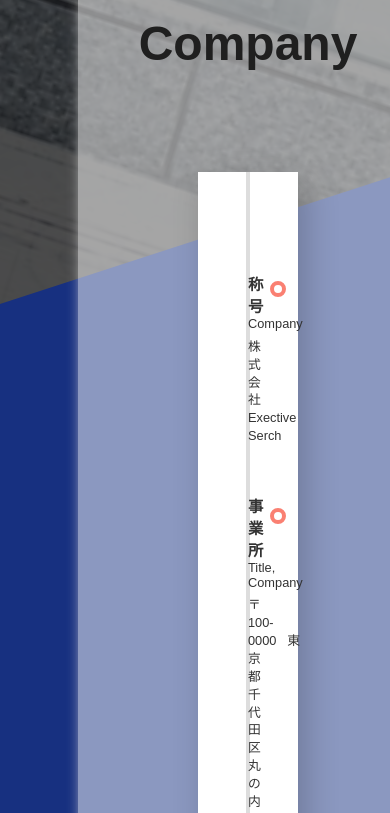
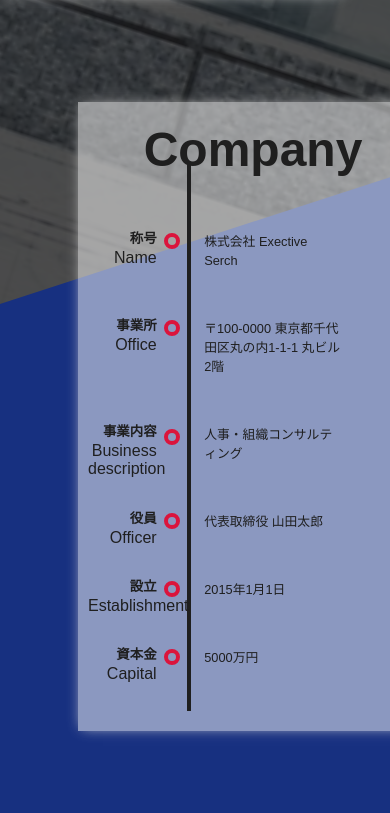
Before and after one commit to zd3g08/RecruitmentAgency, a website: page html/index.html in a window 390 px wide. Shown: the part 1828-2641 px from the top of the page. Drawn offline with nearby package versions, Linux system fonts and the light colour scheme; a web font is replaced by a local one.

Commit message:
companyの完成！

```diff
--- a/assets/scss/style.scss
+++ b/assets/scss/style.scss
@@ -410,6 +410,11 @@ text-shadow:0px 0px 5px rgba(#ababab,.5);
     margin-left: 250px;
     z-index: 30;
 }
+@media screen and (max-width: 2000px){
+    .container {
+        top: 950px;
+    }
+}
 
 section.contents_left {//news
     position: absolute;
@@ -492,7 +497,7 @@ section.contents_right {
 
 section.contents_left2 {//company
     position: absolute;
-    top: 850px;
+    top: 600px;
     left: -130px;
     width: 400px;
     z-index: 30;
@@ -514,11 +519,11 @@ section.contents_left2 {//company
 }
 @media screen and (max-width: 1024px){//company
     section.contents_left2 {
-    width: 300px;
+    width: 330px;
         top: 980px;
         left: -172px;
         background-color: rgba(#fff,.5);
-        padding: 20px;
+        padding: 20px 0 20px 10px;
         box-shadow:0px 0px 13px -4px #dbdbdb;
         font-size: .8rem;
         color: #1f1f1f;
@@ -583,10 +588,10 @@ $dot-diameter: 8px;
   justify-content: center;
   width: 70vw;
   margin: 0;
-  padding: 12vh 100px;
+  padding: 0;
   font-family: 'Source Sans Pro', arial, sans-serif;
   font-weight: 300;
-  color: #333;
+  // color: #fff;
   box-sizing: border-box;
   * {
     box-sizing: border-box;
@@ -595,15 +600,15 @@ $dot-diameter: 8px;
 
 .timeline {
   width:100%;
-  max-width:800px;
-  background:#fff;
-  padding: 100px 50px;
+  max-width:450px;
+  // background:#fff;
+  padding: 50px 0 0 0;
   position: relative;
-  box-shadow: $container-shadow;
+  // box-shadow: $container-shadow;
   &:before {
     content: '';
     position: absolute;
-    top: 0px;
+    top: -15px;
     left:calc(33% + 15px); //$gutter/2
     bottom: 0px;
     width: $border-width;
@@ -632,8 +637,8 @@ $dot-diameter: 8px;
       position: absolute;
       width: $dot-diameter;
       height: $dot-diameter;
-      border: $border-width solid salmon;
-      background-color:#fff;
+      border: $border-width solid #db143c;
+            // background-color:#fff;
       border-radius:100%;
       top: 15%;
       right: -$dot-diameter;
@@ -644,8 +649,8 @@ $dot-diameter: 8px;
       font-size: 120%;
     }
     p {
-      margin: 0;
-      font-size: 100%;
+      margin: 2px 0 0 0;
+      font-size: 1rem;
     }
   }
   .body {
@@ -654,7 +659,9 @@ $dot-diameter: 8px;
     width: 66%;
     padding-left: $gutter;
     p {
-      line-height: 1.4em;
+        font-size: .9rem;
+      line-height: 1.5em;
+      padding-top: 5px;
       &:first-child {
         margin-top: 0;
         font-weight: 400;
@@ -672,6 +679,24 @@ $dot-diameter: 8px;
   }
 }
 
+@media screen and (max-width: 1024px){//company line
+    .company_body {
+      width: 65vw;
+      font-size: .7rem;
+    }
+    .timeline {
+  max-width:300px;
+    }
+    .timeline:before {
+    background: #1f1f1f;
+    }
+    .entry .title {
+        padding-right: 15px;
+    }
+    .entry .body p {
+    font-size: .8rem;
+    }
+}
 //company lineここまで
 
 
--- a/html/index.html
+++ b/html/index.html
@@ -98,25 +98,26 @@
   <div class="entry">
     <div class="title">
       <h3>称号</h3>
-      <p>Company</p>
+      <p>Name</p>
     </div>
     <div class="body">
-      <p>株式会社Exective Serch</p>
+      <p>株式会社 Exective Serch</p>
     </div>
   </div>
   <div class="entry">
     <div class="title">
       <h3>事業所</h3>
-      <p>Title, Company</p>
+      <p>Office</p>
     </div>
     <div class="body">
-      <p>〒100-0000&nbsp;&nbsp;&nbsp;東京都千代田区丸の内1-1-1<br>ABCビルディング1階&nbsp;&nbsp;&nbsp;<i class="fa fa-location-arrow" aria-hidden="true"></i><a href="/wpfinal/access">弊社へのアクセス</a></p>
+      <p>〒100-0000
+        東京都千代田区丸の内1-1-1 丸ビル2階</p>
     </div>
   </div>
   <div class="entry">
     <div class="title">
       <h3>事業内容</h3>
-      <p>Title, Company</p>
+      <p>Business description</p>
     </div>
     <div class="body">
       <p>人事・組織コンサルティング</p>
@@ -125,16 +126,16 @@
   <div class="entry">
     <div class="title">
       <h3>役員</h3>
-      <p>Title, Company</p>
+      <p>Officer</p>
     </div>
     <div class="body">
-      <p>代表取締役 山田 太郎</p>
+      <p>代表取締役 山田太郎</p>
     </div>
   </div>
     <div class="entry">
     <div class="title">
       <h3>設立</h3>
-      <p>Title, Company</p>
+      <p>Establishment</p>
     </div>
     <div class="body">
       <p>2015年1月1日</p>
@@ -143,10 +144,10 @@
       <div class="entry">
     <div class="title">
       <h3>資本金</h3>
-      <p>Title, Company</p>
+      <p>Capital</p>
     </div>
     <div class="body">
-      <p>X000万円</p>
+      <p>5000万円</p>
     </div>
   </div>
 
```
Also changed, not shown: assets/index.html (+11 -10 lines), html/css/style.css.
